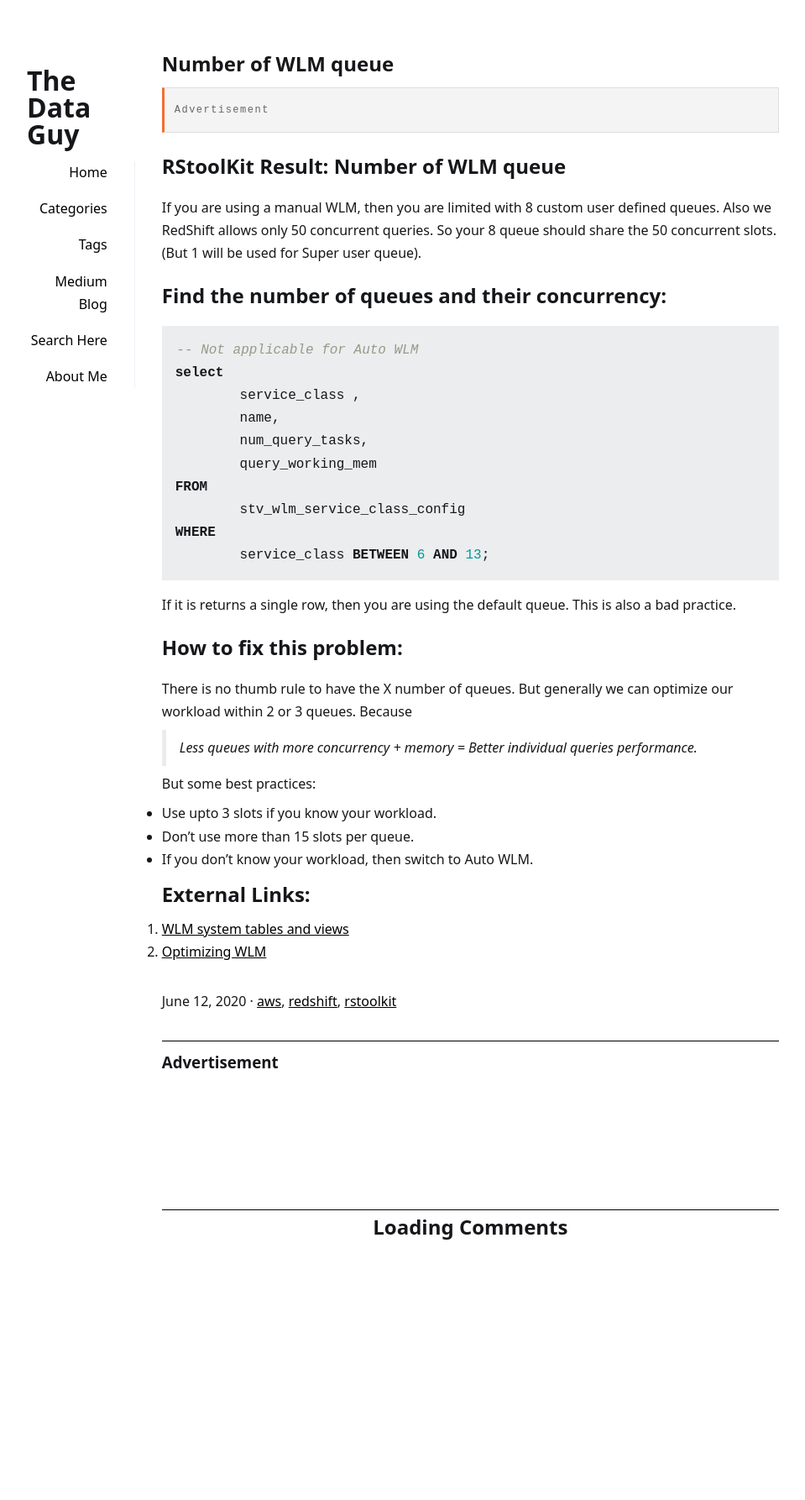
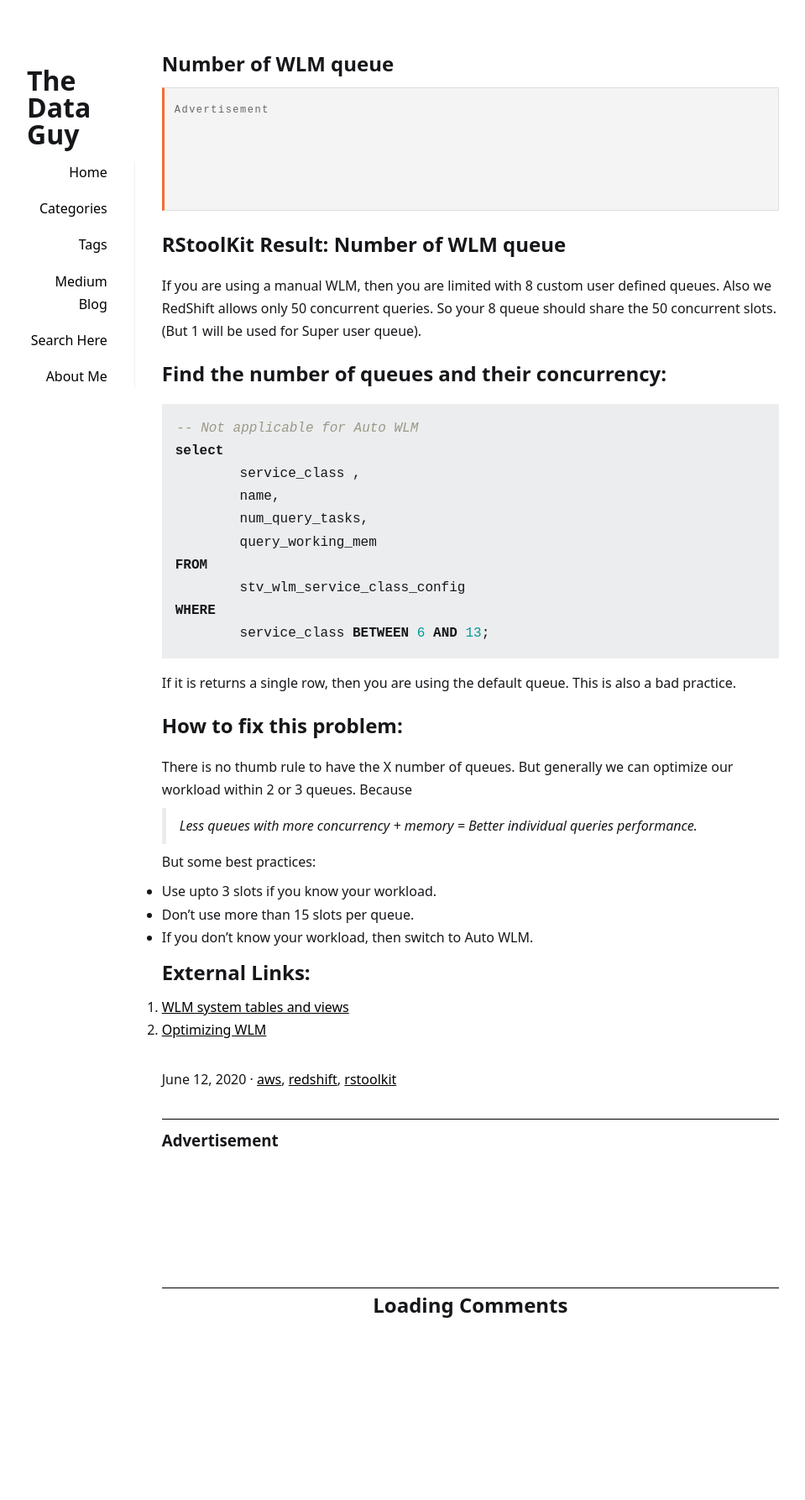
Before and after one commit to MSkalai1998/bhuvithedataguy.github.io, a Jekyll site: the page built from _rskit/queue.md, in a window 1280 px wide. Shown: the whole page at 84% size, without its empty margins (160-1119 px from the left). Built offline with Jekyll 4.4.1, drawn with Linux system fonts in a browser that asks for light colours; comment, search, counter and statistics services are not loaded; before the commit the page ends 1693 px from its top, so only the background shows below that.

Commit message:
placed ads

```diff
--- a/_includes/ads-vertical.html
+++ b/_includes/ads-vertical.html
@@ -1,11 +1,9 @@
 <script async src="https://pagead2.googlesyndication.com/pagead/js/adsbygoogle.js"></script>
 <!-- ad-vertical -->
 <ins class="adsbygoogle"
-     style="display:block"
+     style="display:inline-block;width:700px;height:90px"
      data-ad-client="ca-pub-9518508677792760"
-     data-ad-slot="4154399056"
-     data-ad-format="auto"
-     data-full-width-responsive="true"></ins>
+     data-ad-slot="4154399056"></ins>
 <script>
      (adsbygoogle = window.adsbygoogle || []).push({});
 </script>
```
